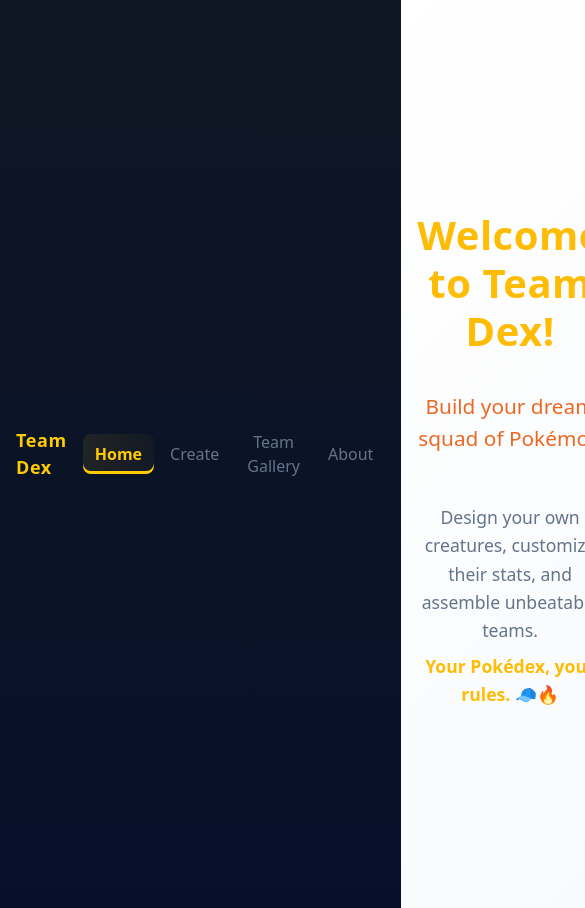
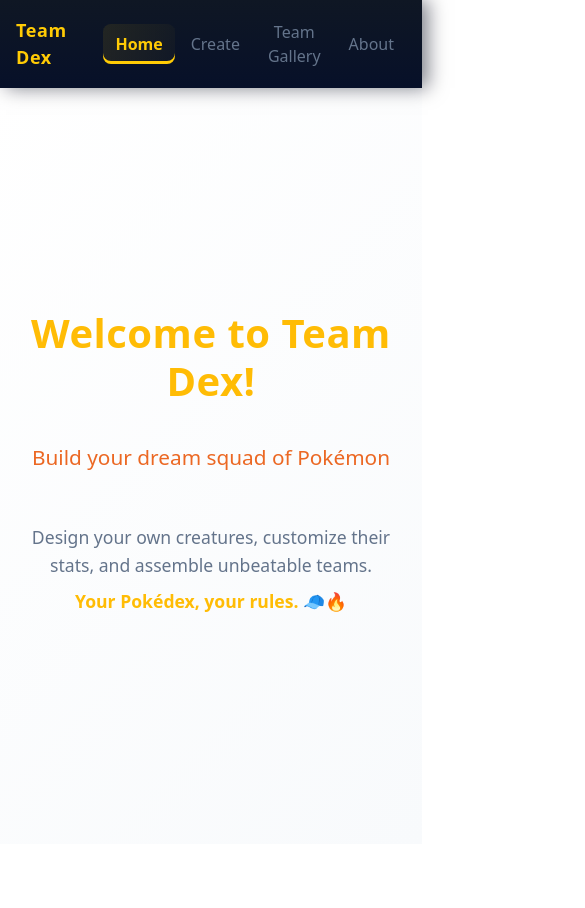
Before and after one commit to anekemuna/team-dex, a React (Vite) app: page / in a window 390 px wide. Shown: the top 908 px of the page, 585 px wide, since content can reach past the window. After the commit the page ends 844 px from the top, so only its background shows below. Built offline with nearby package versions, Linux system fonts and the light colour scheme; no server answers.

Commit message:
Make NavBar Fixed - No Scrolling

```diff
--- a/src/App.css
+++ b/src/App.css
@@ -19,6 +19,27 @@
   display: flex;
   min-height: 100vh;
 }
+
+/* Main content area - offset by navbar width */
+.layout > *:not(.navbar) {
+  margin-left: 180px; /* navbar width */
+  flex: 1;
+  padding: 2rem;
+}
+
+/* Mobile layout adjustments */
+@media (max-width: 768px) {
+  .layout {
+    flex-direction: column;
+  }
+
+  .layout > *:not(.navbar) {
+    margin-left: 0;
+    margin-top: 70px; /* navbar height on mobile */
+    padding: 1rem;
+  }
+}
+
 
 /* NotFound.jsx */
 .not-found {
--- a/src/components/NavBar.css
+++ b/src/components/NavBar.css
@@ -9,11 +9,15 @@
 }
 
 .navbar {
+  position: fixed;
+  top: 0;
+  left: 0;
+  z-index: 1000;
   display: flex;
   flex-direction: column;
   align-items: center;
   width: var(--nav-width);
-  min-height: 100vh;
+  height: 100vh;
   padding: 1.5rem 1rem;
   background: linear-gradient(180deg, var(--nav-bg-1), var(--nav-bg-2));
   color: #fff;
@@ -102,11 +106,16 @@
 /* Mobile layout - collapse to horizontal navbar */
 @media (max-width: 768px) {
   .navbar {
+    position: fixed;
+    top: 0;
+    left: 0;
+    right: 0;
+    z-index: 1000;
     flex-direction: row;
     align-items: center;
     justify-content: space-between;
     width: 100%;
-    min-height: auto;
+    height: auto;
     padding: 0.75rem 1rem;
     gap: 1rem;
   }
```
